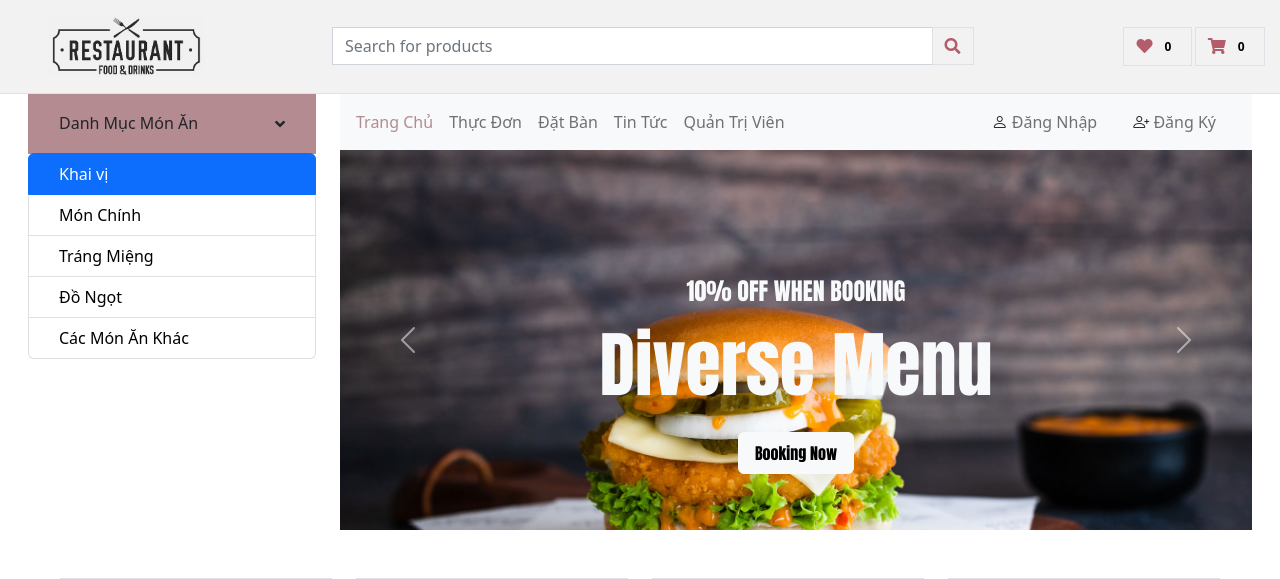
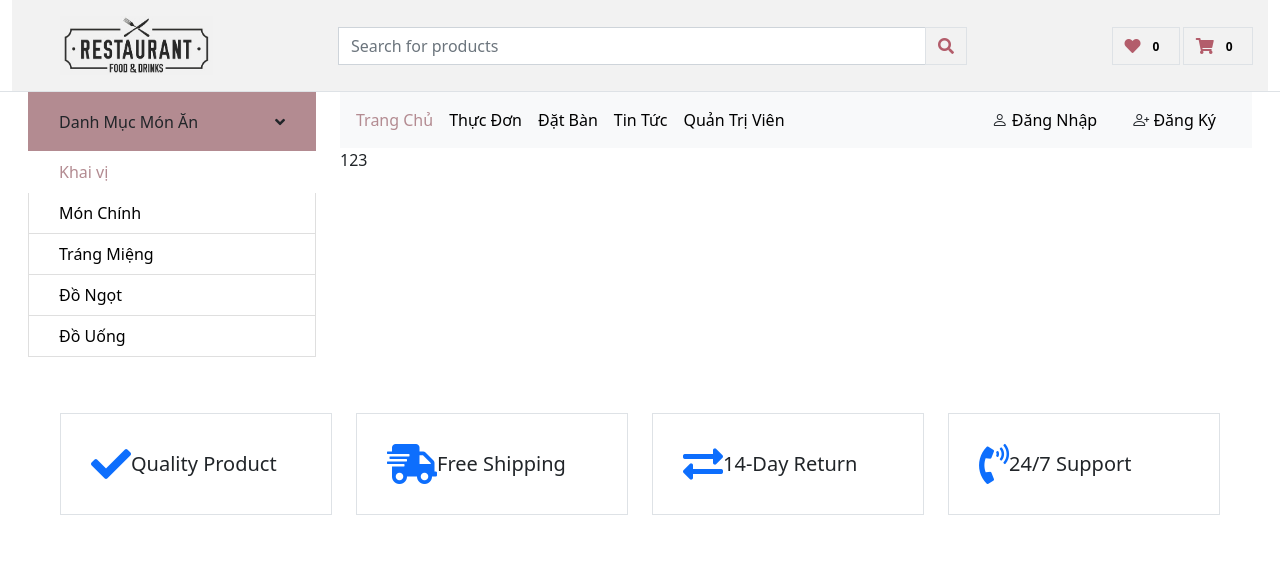
Before and after one commit to tien2032002/Web-Designer-Asm, a PHP site: page / in a window 1280 px wide, after a click on "Khai vị". Shown: the top 579 px of the page. Run offline with PHP 8.4, Linux system fonts and the light colour scheme; some libraries are stand-ins or nearby versions.

Commit message:
Update_homepage_v2

```diff
--- a/view/css/UI_user/style_navbar_homepage.css
+++ b/view/css/UI_user/style_navbar_homepage.css
@@ -110,6 +110,10 @@
 .navbar_left .btn:hover{
     background-color: rgb(165, 115, 122);
 }
+.navbar-nav .nav-item.nav-link{
+    font-weight: 500;
+    color: black;
+}
 .list-group .list-group-item{
     padding-left: 30px;
     font-weight: 500;
@@ -121,7 +125,11 @@
 .list-group .list-group-item:hover{
     color: rgb(179, 139, 145);
 }
-
+.list-group-item.active{
+    background-color: white;
+    border-color: white;
+    color: rgb(179, 139, 145);
+}
 /* ======================= Navbar main ====================== */
 .nav_main > div {
     display: flex;
--- a/view/html/UI_guest/home_page.php
+++ b/view/html/UI_guest/home_page.php
@@ -9,8 +9,8 @@
     <link rel="stylesheet" href="https://cdnjs.cloudflare.com/ajax/libs/font-awesome/5.15.2/css/all.min.css" />
     <link rel="stylesheet" href="https://cdn.jsdelivr.net/npm/bootstrap-icons@1.4.1/font/bootstrap-icons.css" />
      <!--  style -->
+    <link rel="stylesheet" type="text/css" href="view/bootstrap/css/bootstrap.min.css">
     <link rel="stylesheet" type="text/css" href="view/css/UI_user/style_navbar_homepage.css">
-    <link rel="stylesheet" type="text/css" href="view/bootstrap/css/bootstrap.min.css">
     <!-- ======= Scripts ====== -->
     <script src="view/bootstrap/js/bootstrap.min.js"></script>
     <script src="view/jquery/jquery-3.6.4.js"></script>
@@ -21,7 +21,7 @@
     <div class="container-fluid">
         <div class="row align-items-center py-3 pd_mobile" style="background-color: #f2f2f2;">
             <div class="col-lg-3 d-none d-lg-block px-5">
-                <a href="#">
+                <a href="index.php?controller=guest&action=home_page">
                     <img src="view/images/logo.jpg" style="width: 70%;" alt="logo">
                 </a>
             </div>
@@ -44,7 +44,7 @@
                         <i class="fas fa-heart"></i>
                         <span class="badge">0</span>
                       </a>
-                      <a href="" class="btn border btn-outline-secondary" style="margin-right: 1%; border-radius: 0;">
+                      <a href="#" class="btn border btn-outline-secondary" style="margin-right: 1%; border-radius: 0;">
                         <i class="fas fa-shopping-cart"></i>
                         <span class="badge">0</span>
                       </a>
@@ -66,12 +66,12 @@
                     <i class="fa fa-angle-down text-dark"></i>
                 </a>
                 <nav class="collapse show navbar" id="navbar-vertical" style="margin-top: -9px;">
-                    <div class="list-group w-100" id="myList">
+                    <div class="list-group w-100">
                         <a class="list-group-item list-group-item-action" data-toggle="list" href="#tab1">Khai vị</a>
-                        <a class="list-group-item list-group-item-action active" data-toggle="list" href="#tab2">Món Chính</a>
+                        <a class="list-group-item list-group-item-action" data-toggle="list" href="#tab2">Món Chính</a>
                         <a class="list-group-item list-group-item-action" data-toggle="list" href="#tab3">Tráng Miệng</a>
                         <a class="list-group-item list-group-item-action" data-toggle="list" href="#tab4">Đồ Ngọt</a>
-                        <a class="list-group-item list-group-item-action" data-toggle="list" href="#tab5">Các Món Ăn Khác</a>
+                        <a class="list-group-item list-group-item-action" data-toggle="list" href="#tab5">Đồ Uống</a>
                     </div>
                 </nav>
             </div>
@@ -79,7 +79,7 @@
             <div class="col-lg-9">
                 <!-- Navbar Start -->
                 <nav class="navbar navbar-expand-lg bg-light navbar-light p-2">
-                    <a href="index.php?controller=user&action=home_page" class="d-block d-lg-none">
+                    <a href="index.php?controller=guest&action=home_page" class="d-block d-lg-none">
                         <img src="view/images/logo.jpg" style="width: 100px;" alt="logo">
                     </a>
                     <button type="button"
@@ -91,7 +91,7 @@
                     </button>
                     <div class="collapse navbar-collapse justify-content-between" id="navbarCollapse">
                         <div class="navbar-nav">
-                            <a href="#" class="nav-item nav-link active">Trang Chủ</a>
+                            <a href="index.php?controller=guest&action=home_page" class="nav-item nav-link active">Trang Chủ</a>
                             <a href="#" class="nav-item nav-link" >Thực Đơn</a>
                             <a href="#" class="nav-item nav-link">Đặt Bàn</a>
                             <a href="#" class="nav-item nav-link">Tin Tức</a>
@@ -124,17 +124,19 @@
                         <i class="fa fa-angle-down text-dark"></i>
                     </a>
                     <nav class="collapse show navbar" id="navbar-vertical1" style="margin-top: -9px;">
-                        <div class="navbar-nav w-100">
-                            <a href="#" class="nav-item nav-link border">Khai Vị</a>
-                            <a href="#" class="nav-item nav-link border">Món Chính</a>
-                            <a href="#" class="nav-item nav-link border">Tráng Miệng</a>
-                            <a href="#" class="nav-item nav-link border">Đồ Ngọt</a>
-                            <a href="#" class="nav-item nav-link border">Các Món Ăn Khác</a>
+                        <div class="list-group w-100">
+                            <a class="list-group-item list-group-item-action" data-toggle="list" href="#tab1">Khai vị</a>
+                            <a class="list-group-item list-group-item-action" data-toggle="list" href="#tab2">Món Chính</a>
+                            <a class="list-group-item list-group-item-action" data-toggle="list" href="#tab3">Tráng Miệng</a>
+                            <a class="list-group-item list-group-item-action" data-toggle="list" href="#tab4">Đồ Ngọt</a>
+                            <a class="list-group-item list-group-item-action" data-toggle="list" href="#tab5">Đồ Uống</a>
                         </div>
                     </nav>
                 </div>
                 <!-- Sidebar None Large Start -->
-
+                <div class="tab-content">
+                    <!-- Tab HomePage -->
+                    <div class="tab-pane active">
                         <!-- Carousel Start -->
                         <div id="header-carousel" class="carousel slide" data-ride="carousel">
                             <div class="carousel-inner">
@@ -169,6 +171,20 @@
                             </button>
                         </div>
                         <!-- Carousel End-->
+                    </div>
+                    <!-- Tab Khai Vi -->
+                    <div class="tab-pane" id="tab1">
+                        123
+                    </div>
+                    <!-- Tab Mon Chinh -->
+                    <div class="tab-pane" id="tab2">456</div>
+                    <!-- Tab Trang Mieng -->
+                    <div class="tab-pane" id="tab3">789</div>
+                    <!-- Tab Do Ngot -->
+                    <div class="tab-pane" id="tab4">123</div>
+                    <!-- Tab Nuoc Uong -->
+                    <div class="tab-pane" id="tab5">456</div>
+                </div>
             </div>
         </div>
     </div>
@@ -267,6 +283,6 @@
     <!-- Categories End -->
 
     <!-- ======= Scripts ====== -->
-    <script src="view/script/user_navbar.js"></script>
+    <!-- <script src="view/script/user_navbar.js"></script> -->
 </body>
 </html>
--- a/view/html/UI_user/profile_user.php
+++ b/view/html/UI_user/profile_user.php
@@ -10,13 +10,12 @@
     <link rel="stylesheet" href="https://cdnjs.cloudflare.com/ajax/libs/font-awesome/5.15.2/css/all.min.css" />
     <link rel="stylesheet" href="https://cdn.jsdelivr.net/npm/bootstrap-icons@1.4.1/font/bootstrap-icons.css" />
      <!--  style -->
-     <link rel="stylesheet" type="text/css" href="view/css/UI_user/style_profile_user.css">
+    <link rel="stylesheet" type="text/css" href="view/css/UI_user/style_profile_user.css">
     <link rel="stylesheet" type="text/css" href="view/css/UI_user/style_navbar_homepage.css">
     <link rel="stylesheet" type="text/css" href="view/bootstrap/css/bootstrap.min.css">
     <!-- ======= Scripts ====== -->
     <script src="view/bootstrap/js/bootstrap.min.js"></script>
     <script src="view/jquery/jquery-3.6.4.js"></script>
-
 </head>
 <body>
     <div class="container-fluid">
--- a/view/script/user_navbar.js
+++ b/view/script/user_navbar.js
@@ -10,9 +10,9 @@
 });
 
 
-  // $('.navbar-toggler').click(function(){
-  //     $('#navbarCollapse').toggleClass('show');
-  // });
+/* $('.navbar-toggler').click(function(){
+    $('#navbarCollapse').toggleClass('show');
+}); */
 
 
 const navbar=document.getElementById("navbarCollapse");
```
Also changed, not shown: view/html/UI_user/home_page_user.php (+82 -42 lines), view/html/UI_user/test.html (deleted, +0 -69 lines). Lines whose indentation alone changed are shown as unchanged.
